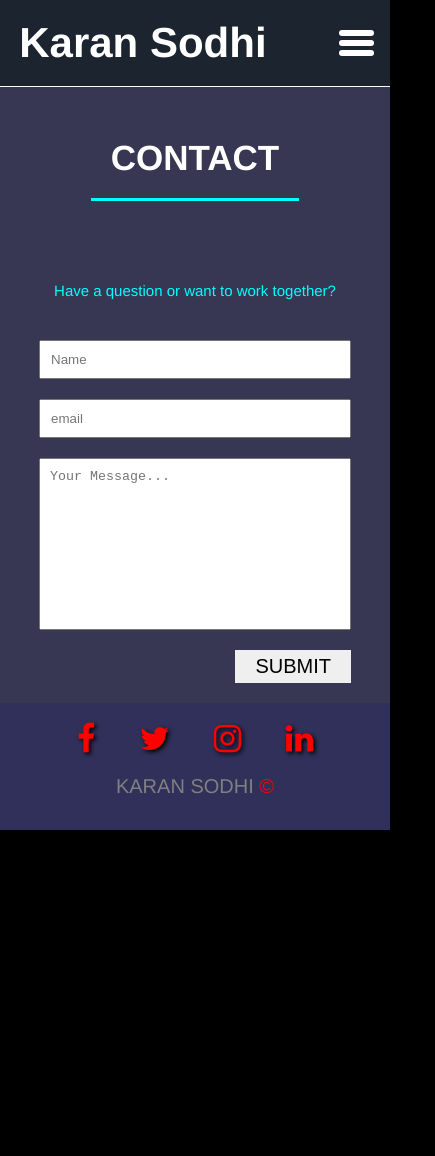
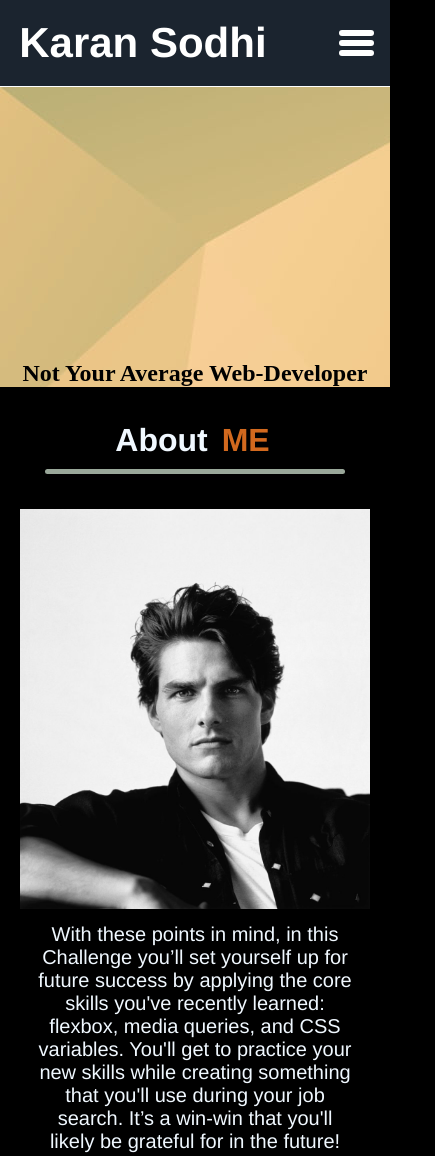
Before and after one commit to KKkaran/Challenge_2_Portfolio, a plain HTML site: page index.html in a window 390 px wide. Shown: the top 1156 px of the page, 435 px wide, since content can reach past the window. Before the commit the page ends 844 px from the top, so only its background shows below. Drawn offline with Linux system fonts and the light colour scheme.

Commit message:
hero and about section complete

```diff
--- a/assets/css/styles.css
+++ b/assets/css/styles.css
@@ -5,6 +5,9 @@
   padding: 0;
   margin: 0;
   box-sizing: border-box;
+}
+html {
+  scroll-behavior: smooth;
 }
 body {
   background-color: black;
@@ -76,14 +79,26 @@ header {
 }
 
 /**SECTIONS STYLING BEGINS HERE!!***/
-.flex-sections {
+
+.hero {
+  background-image: url("../image/hero.jpg");
+  height: 300px;
+  display: flex;
+  justify-content: flex-end;
+  align-items: flex-end;
+  width: 100%;
 }
+
+.hero h2 {
+  color: #000000;
+  font-family: papyrus;
+}
+
 .abt-me-flex-container {
   display: flex;
   padding: 20px;
   justify-content: space-between;
 }
-.abt-me-flex-container,
 .work-flex-container,
 .contact-flex-container,
 .resume-flex-container {
@@ -95,21 +110,50 @@ header {
   background-color: #1b242f;
   color: white;
 }
-
+.flex-sections {
+  display: flex;
+  flex-direction: column;
+  align-items: center;
+}
 .bio-section {
   display: flex;
-  flex-direction: column;
-  margin-left: 20px;
+  color: aliceblue;
+  scroll-margin-top: 95px;
   justify-content: space-around;
+  height: 100%;
+  margin-top: 10px;
+  padding: 10px;
+  flex: 1;
 }
 .bio-section h2 {
-  font-size: 42px;
+  font-size: 35px;
+  text-align: right;
+  flex: 1;
 }
-.bio-section p {
-  font-size: 30px;
+.bio-section span {
+  display: block;
+  color: chocolate;
+  margin: 5px;
 }
-p {
-  font-size: 40px;
+.bio-in-bio {
+  font-size: 25px;
+  display: flex;
+  justify-content: center;
+  text-align: right;
+  width: 75%;
+  margin: 5px;
+}
+.image_plus_bio {
+  display: flex;
+  flex: 8;
+  text-align: center;
+}
+.vertical-border {
+  width: 8px;
+  height: 250px;
+  background-color: #99a799;
+  margin: 0 10px 0 10px;
+  border-radius: 10px;
 }
 
 /**contact styling begins here**/
@@ -118,6 +162,7 @@ p {
   justify-content: space-around;
   background-color: #373753;
   height: 73vh;
+  width: 100%;
 }
 .contact-flex-container h2 {
   font-size: 42px;
@@ -200,6 +245,57 @@ footer span {
     display: flex;
   }
 }
+@media (max-width: 850px) {
+  .bio-section {
+    width: 85%;
+    flex-direction: column;
+    align-items: center;
+    padding: 20px;
+  }
+  .image_plus_bio p {
+    text-align: center;
+  }
+  .bio-section h2 {
+    font-size: 32px;
+  }
+  .bio-section > h2 > span {
+    color: chocolate;
+    display: inline-block;
+  }
+  .bio-section > span {
+    height: 5px;
+    width: 300px;
+    background: #99a799;
+  }
+  .bio-section p {
+    font-size: 20px;
+    width: 80%;
+  }
+}
+@media (max-width: 700px) {
+  /*we will put the image and the bio in column direction**/
+
+  .image_plus_bio {
+    flex-direction: column;
+    padding: 30px;
+    text-align: center;
+  }
+  .image {
+    order: 1;
+    text-align: center;
+    width: inherit;
+  }
+  .image img {
+    height: 400px;
+    width: 350px;
+  }
+  .bio-in-bio {
+    order: 2;
+    width: 400px;
+    margin: 10px;
+    text-align: center;
+  }
+}
 @media (max-width: 610px) {
   .form-container {
     width: 80%;
@@ -217,4 +313,7 @@ footer span {
   .contact-flex-container h2 {
     font-size: 35px;
   }
+  .hero {
+    justify-content: center;
+  }
 }
--- a/index.html
+++ b/index.html
@@ -43,13 +43,27 @@
     <!--section where all the navigation parts will be-->
     <section class="flex-sections">
 
+        <!--HERO IMAGE -->
+        <div class="hero">
+            <!--cool subtitle aligned on the bottom right corner
+            and becomes centered on small devices-->
+            <h2>Not Your Average Web-Developer</h2>
+
+        </div>
+
         <!--about-me segment-->
-       <!--  <article class="abt-me-flex-container" id="aboutme">
-            <img src="assets/image/tomcruise.png"
-                alt="karan sodhi image"
-                height="300" width="250">
-            <div class="bio-section">
-                <h2>About Me</h2>
+
+
+        <div class="bio-section" id="aboutme">
+
+                <h2>About <span>ME</span></h2>
+
+                <span class="vertical-border bio">
+
+                </span>
+
+                <div class="image_plus_bio">
+                    <div class="bio-in-bio">
                         <p>
                             With these points in mind, in this Challenge you’ll set
                             yourself up for future success by applying the core skills
@@ -59,9 +73,17 @@
                             It’s a win-win that you'll likely be grateful for in the future!
                             </p>
                     </div>
-        </article>
+                    <div class="image">
+                        <img src="assets/image/tomcruise.png"
+                        alt="karan sodhi image"
+                        height="250" width="200">
+                    </div>
+                </div>
+
+        </div>
 
 
+        <!--
         <article class="work-flex-container" id="work">
             <h2>WORK</h2>
             <p>
```
Also changed, not shown: assets/image/hero.jpg (added). Lines whose indentation alone changed are shown as unchanged.
